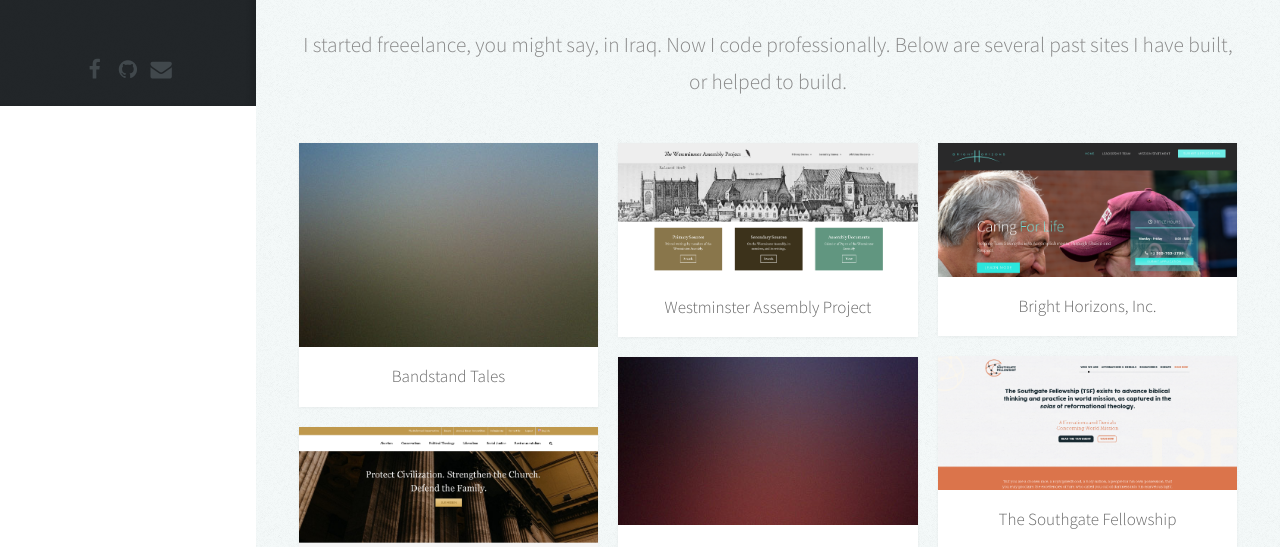
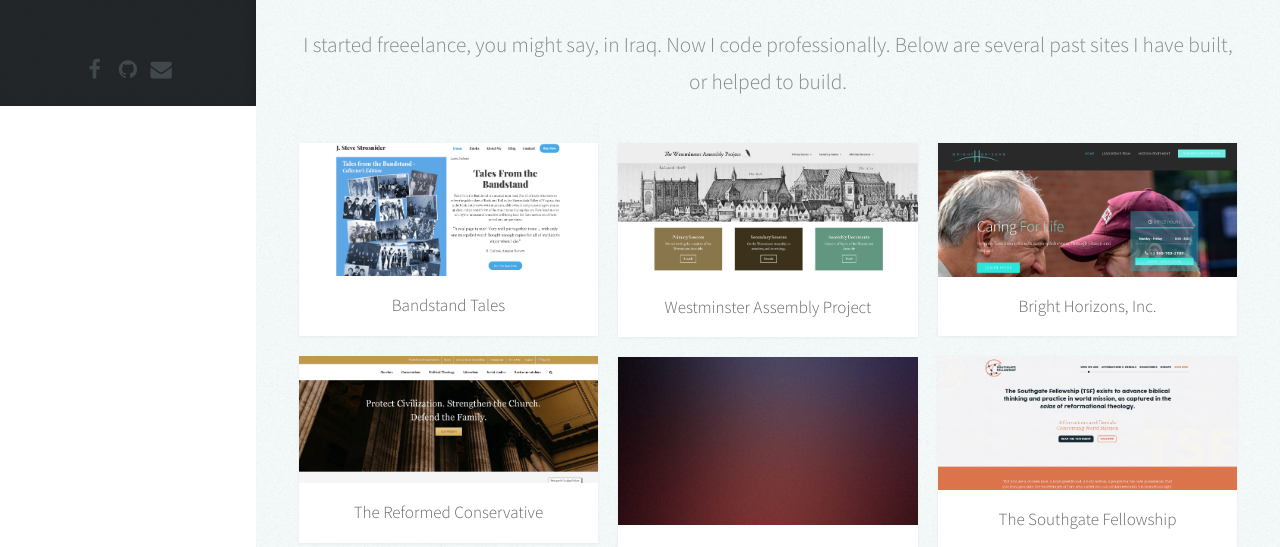
Before and after one commit to bobmcphe/portfolio, a website: page public/index.html in a window 1280 px wide. Shown: the part 694-1241 px from the top of the page. Drawn offline with Linux system fonts and the light colour scheme.

Commit message:
saving for the night

```diff
--- a/public/index.html
+++ b/public/index.html
@@ -86,7 +86,7 @@
 							<div class="row">
 								<div class="col-4 col-12-mobile">
 									<article class="item">
-										<a href="#" class="image fit"><img src="images/pic02.jpg" alt="" /></a>
+										<a href="#" class="image fit"><img src="/public/images/Bandstand.png" alt="" /></a>
 										<header>
 											<h3>Bandstand Tales</h3>
 										</header>
```
Also changed, not shown: public/images/Bandstand.png (added), public/images/banner.jpg, public/images/banner2.jpg (added).
